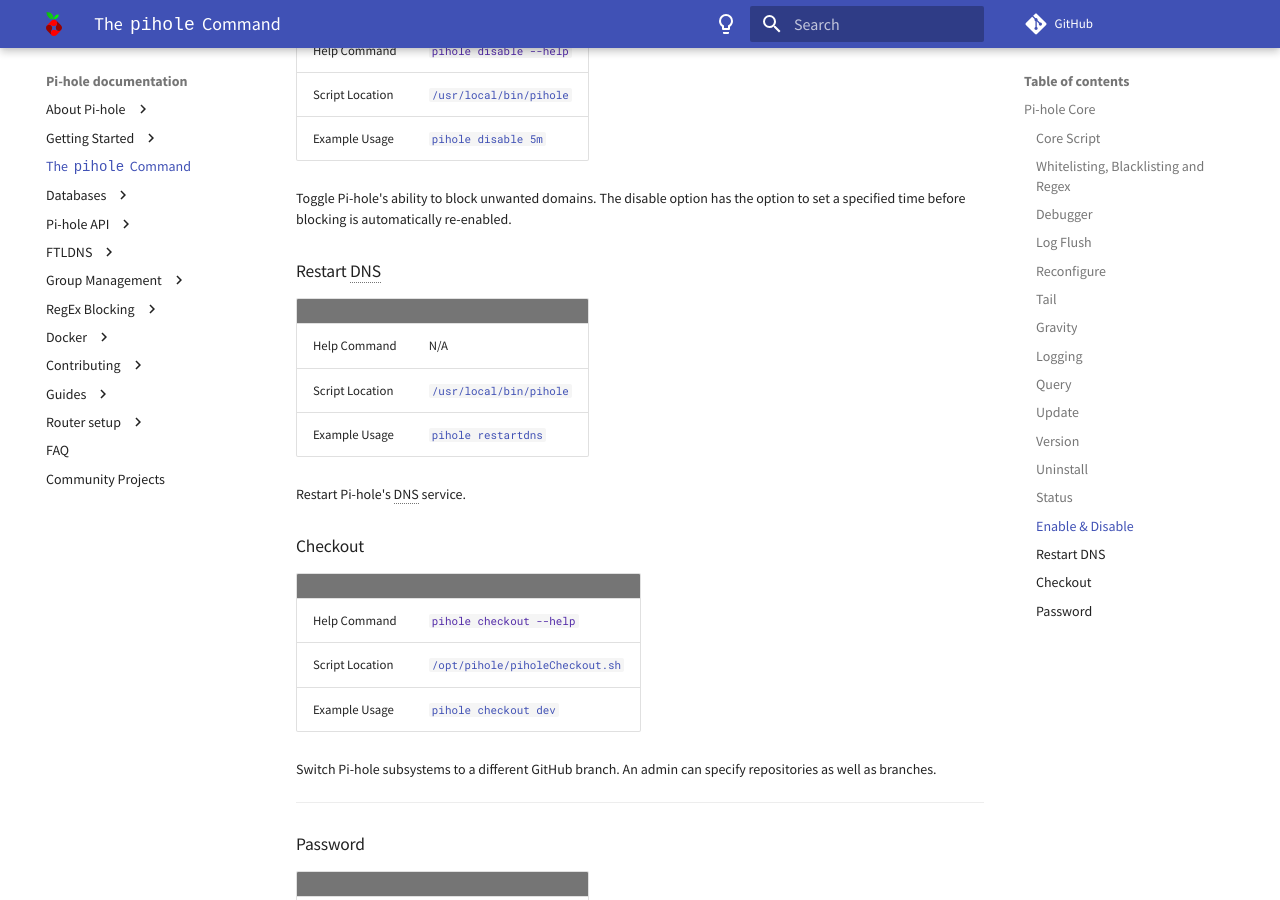
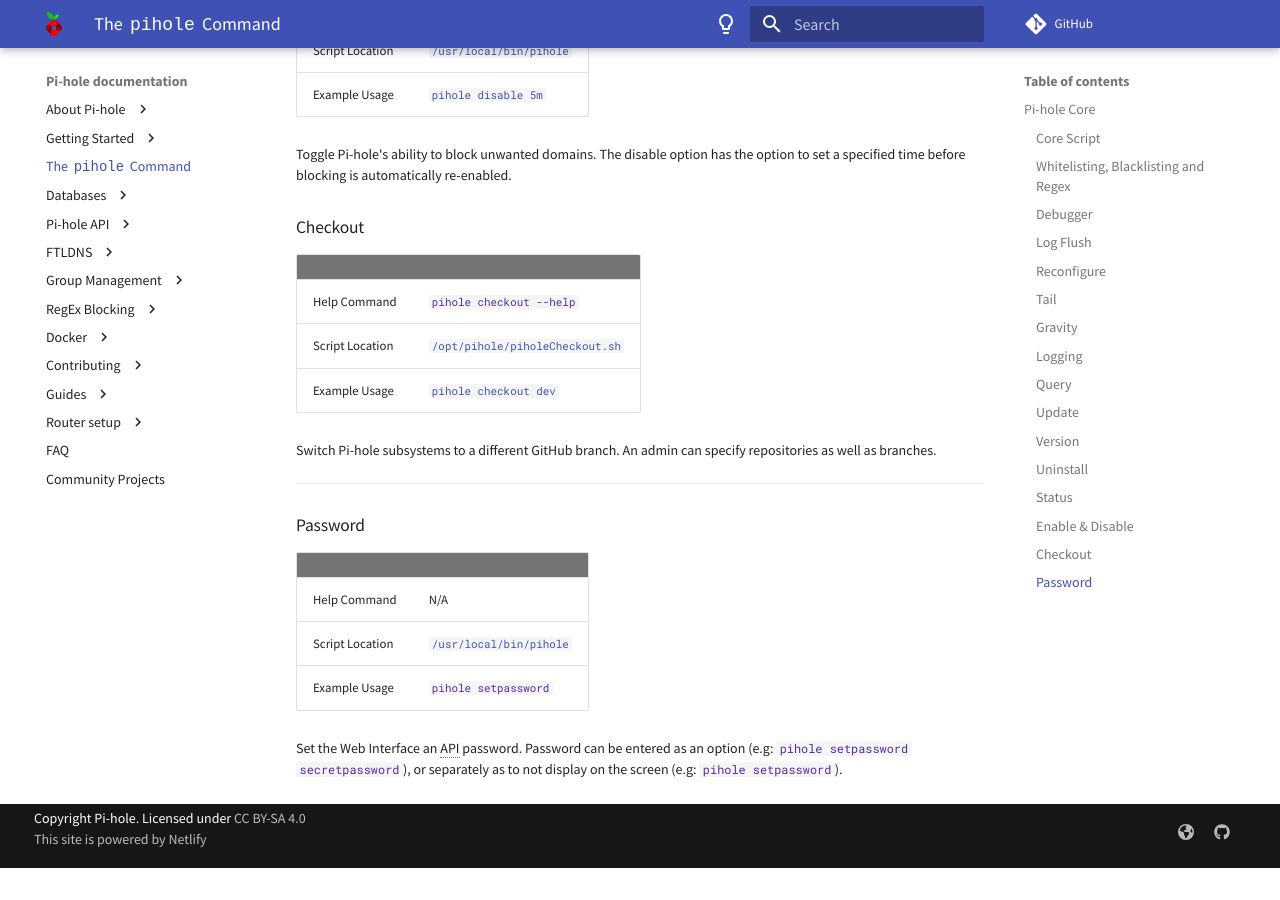
Before and after one commit to pi-hole/docs, an MkDocs documentation site: the page built from docs/main/pihole-command.md, in a window 1280 px wide and 900 px high, scrolled down 6148 px. Built offline with MkDocs 1.6.1 and Material for MkDocs 9.7.7, drawn with Linux system fonts in a browser that asks for light colours; comment, search, counter and statistics services are not loaded; after the commit the page ends 7016 px from its top, so only the background shows below that; some of the changed text lies outside the part shown.

Commit message:
remove restartdns command from docs per https://github.com/pi-hole/pi-hole/pull/5779
Signed-off-by: Adam Warner <me@adamwarner.co.uk>

```diff
--- a/docs/main/pihole-command.md
+++ b/docs/main/pihole-command.md
@@ -25,7 +25,6 @@
 | [Uninstall](#uninstall) | `pihole uninstall` |
 | [Status](#status) | `pihole status` |
 | [Enable & Disable](#enable-disable) | `pihole enable` <!-- markdownlint-disable-line MD051 --> |
-| [Restart DNS](#restart-dns) | `pihole restartdns` |
 | [Checkout](#checkout) | `pihole checkout` |
 
 ### Core Script
@@ -205,16 +204,6 @@
 
 Toggle Pi-hole's ability to block unwanted domains. The disable option has the option to set a specified time before blocking is automatically re-enabled.
 
-### Restart DNS
-
-| | |
-| -------------- | -------------- |
-| Help Command    | N/A |
-| Script Location | [`/usr/local/bin/pihole`](https://github.com/pi-hole/pi-hole/blob/master/pihole) |
-| Example Usage   | [`pihole restartdns`](https://discourse.pi-hole.net/t/the-pihole-command-with-examples/738#restartdns) |
-
-Restart Pi-hole's DNS service.
-
 ### Checkout
 
 | | |
```
